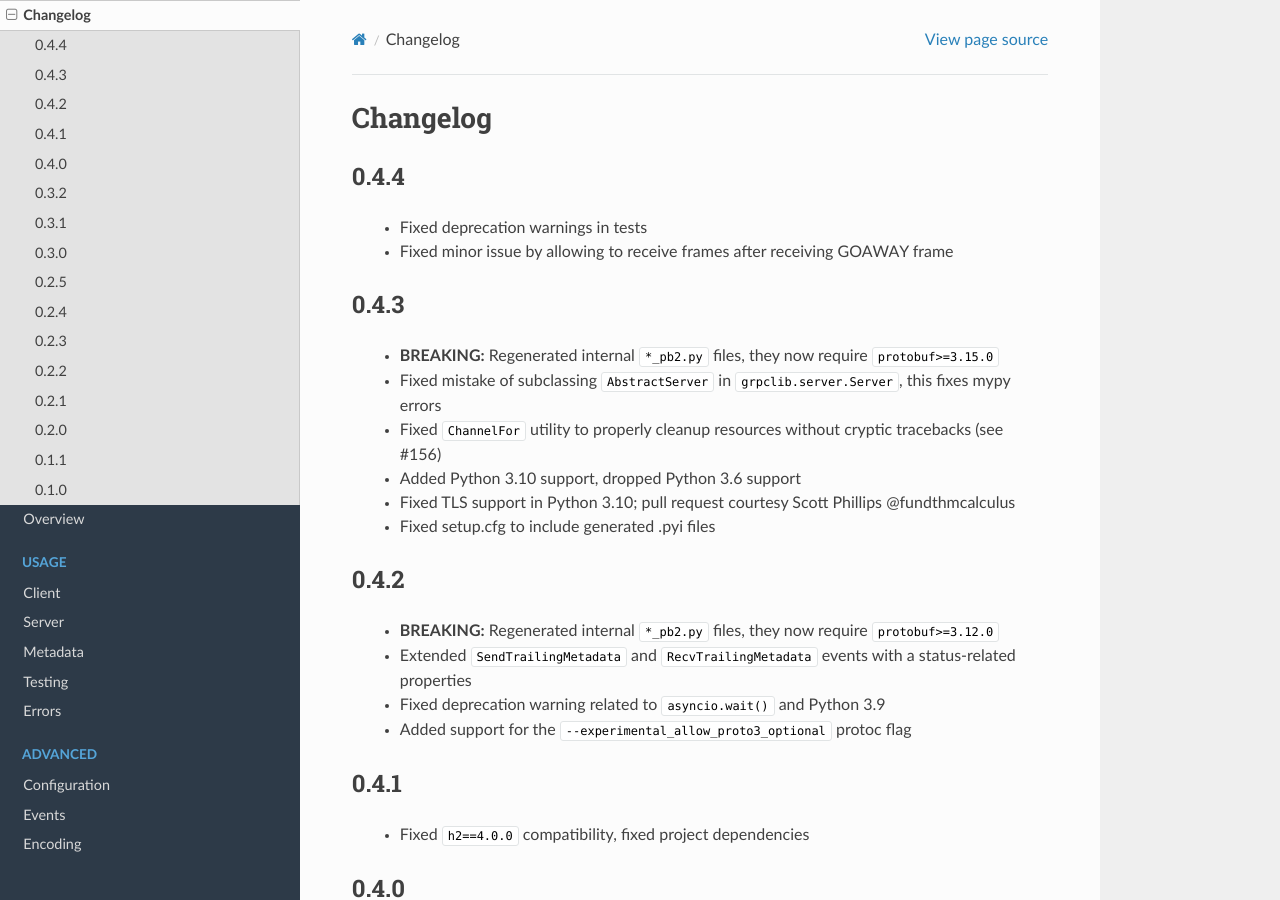
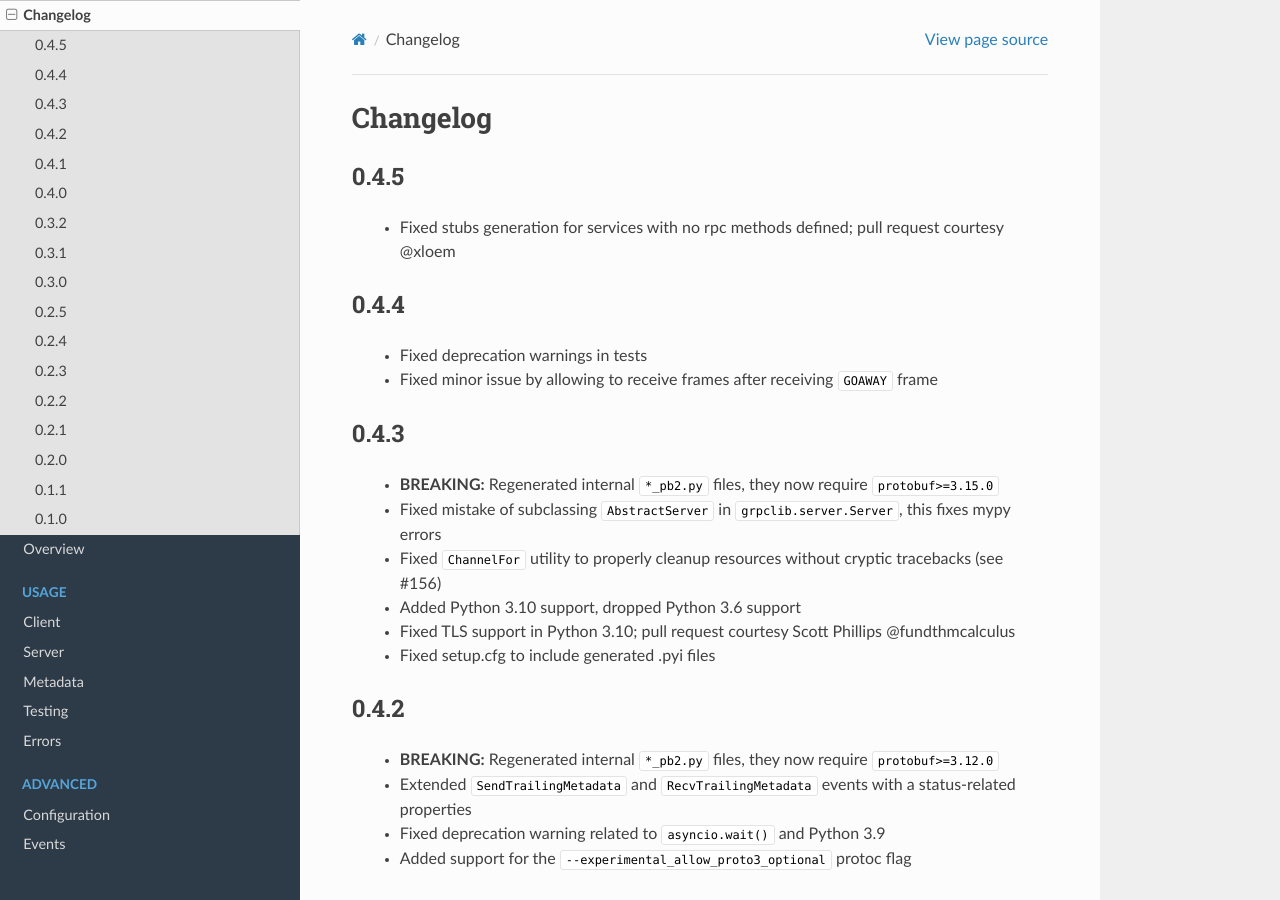
Before and after one commit to vmagamedov/grpclib, a Sphinx documentation site: the page built from docs/changelog/index.rst, in a window 1280 px wide and 900 px high. Built offline with Sphinx 7.4.7 and the Read the Docs theme 2.0.0, drawn with Linux system fonts in a browser that asks for light colours.

Commit message:
Updated changelog, issued 0.4.5 release

```diff
--- a/docs/changelog/index.rst
+++ b/docs/changelog/index.rst
@@ -1,11 +1,18 @@
 Changelog
 =========
+
+0.4.5
+~~~~~
+
+  - Fixed stubs generation for services with no rpc methods defined; pull
+    request courtesy @xloem
 
 0.4.4
 ~~~~~
 
   - Fixed deprecation warnings in tests
-  - Fixed minor issue by allowing to receive frames after receiving GOAWAY frame
+  - Fixed minor issue by allowing to receive frames after receiving ``GOAWAY``
+    frame
 
 0.4.3
 ~~~~~
--- a/grpclib/__init__.py
+++ b/grpclib/__init__.py
@@ -1,7 +1,7 @@
 from .const import Status
 from .exceptions import GRPCError
 
-__version__ = '0.4.4'
+__version__ = '0.4.5'
 
 __all__ = (
     'Status',
```
